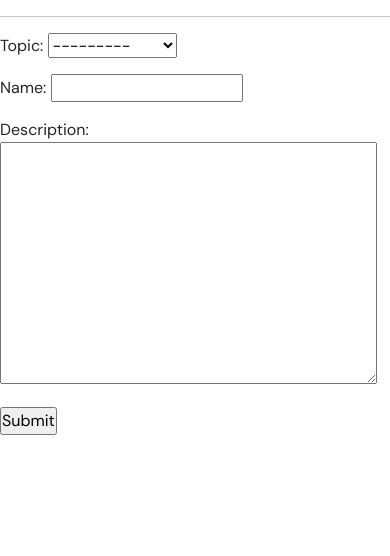
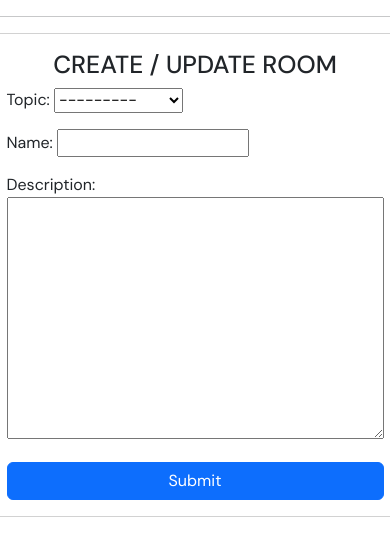
Before and after one commit to OfomiMatthew/bible-study-world, a Django app: page /create-room/ in a window 390 px wide. Shown: the part 57-613 px from the top of the page. Run offline with Django 5.2, Linux system fonts and the light colour scheme; a user stored in the database is signed in; data comes from the database, SQL or seed files in the repository; both versions use the stored data as it was after the commit.

Commit message:
room page modified

```diff
--- a/base/templates/base/delete.html
+++ b/base/templates/base/delete.html
@@ -7,10 +7,12 @@
 
 
 {% block content %}
+<div class="pt-sm-5 mt-sm-5">
     <form action="" method="POST">
         {% csrf_token %}
-        <p>Are you sure you want to delete "{{obj}}"?</p>
+        <p>Are you sure you want to delete your comment: "{{obj}}"?</p>
         <a href="{{request.META.HTTP_REFERER}}">Go back</a>
         <input type="submit" value="Confirm">
     </form>
+</div>
 {% endblock content %}
--- a/base/templates/base/room_form.html
+++ b/base/templates/base/room_form.html
@@ -1,12 +1,20 @@
 {% extends 'main.html' %}
 
-
 {% block content %}
-    <div>
-        <form action="" method="post">
-{% csrf_token %}
-{{form.as_p}}
-<input type="submit" value="Submit">
-        </form>
+<div class="container pt-sm-5 mt-sm-5 d-flex justify-content-center">
+    <div class="col-md-6">
+        <div class="card">
+            <div class="card-body">
+                <h2 class="card-title text-center">CREATE / UPDATE ROOM</h2>
+                <form action="" method="post">
+                    {% csrf_token %}
+                    {{ form.as_p }}
+                    <div class="d-grid gap-2">
+                        <button type="submit" class="btn btn-primary">Submit</button>
+                    </div>
+                </form>
+            </div>
+        </div>
     </div>
+</div>
 {% endblock content %}
```
Also changed, not shown: base/templates/base/room.html (+7 -0 lines), db.sqlite3.
